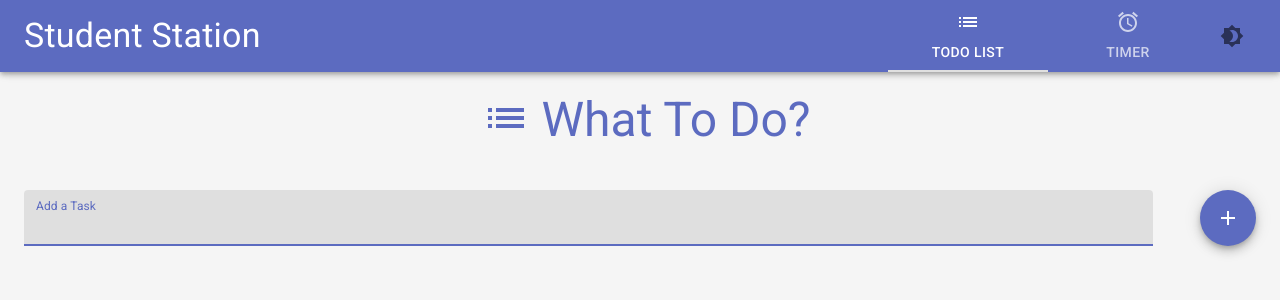
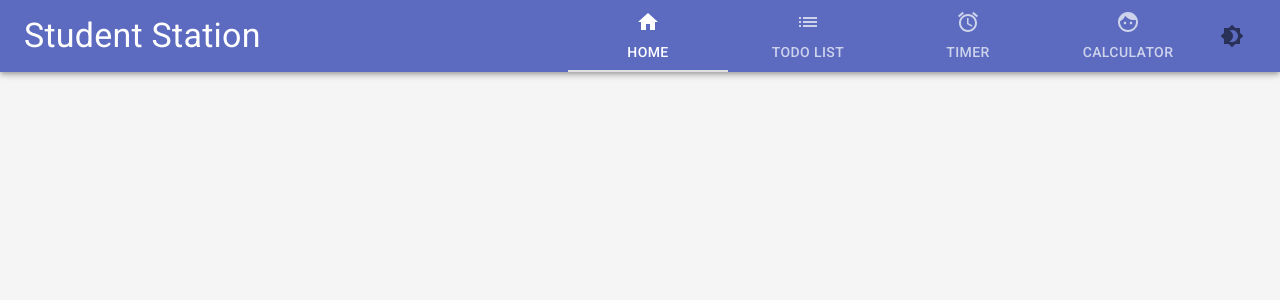
Before and after one commit to saad-afridi/StudentStation, a React (Create React App) app: page / in a window 1280 px wide. Shown: the top 300 px of the page. Built offline with nearby package versions, Linux system fonts and the light colour scheme.

Commit message:
Fixed course removal problem

```diff
--- a/package.json
+++ b/package.json
@@ -11,8 +11,10 @@
     "react": "^17.0.2",
     "react-dom": "^17.0.2",
     "react-icons": "^4.2.0",
+    "react-redux": "^7.2.4",
     "react-router-dom": "^5.2.0",
     "react-scripts": "4.0.3",
+    "redux": "^4.1.0",
     "web-vitals": "^1.1.1"
   },
   "scripts": {
--- a/src/App.js
+++ b/src/App.js
@@ -8,13 +8,13 @@ import {AppBar, Toolbar, Typography,
 import Brightness4Icon from '@material-ui/icons/Brightness4';
 import ListIcon from '@material-ui/icons/List';
 import AccessAlarmIcon from '@material-ui/icons/AccessAlarm';
-// import HomeIcon from '@material-ui/icons/Home'
-// import FaceIcon from '@material-ui/icons/Face';
+import HomeIcon from '@material-ui/icons/Home'
+import FaceIcon from '@material-ui/icons/Face';
 
 // App Pages
 import ToDoPage from './pages/Todo';
 import TimerPage from './pages/Timer';
-// import CalculatorPage from './pages/Calculator'
+import CalculatorPage from './pages/Calculator'
 
 // Theme and Styling
 import { withStyles, ThemeProvider} from '@material-ui/styles';
@@ -120,19 +120,19 @@ class App extends React.Component {
                         Student Station
                     </Typography>
                     <Tabs value={this.state.selectedTab} onChange={this.changeTabs}>
-                        {/* <Tab label="Home" icon={<HomeIcon />} /> */}
+                        <Tab label="Home" icon={<HomeIcon />} />
                         <Tab label="Todo List" icon={<ListIcon />} />
                         <Tab label="Timer" icon={<AccessAlarmIcon />} />
-                        {/* <Tab label="Calculator" icon={<FaceIcon />} /> */}
+                        <Tab label="Calculator" icon={<FaceIcon />} />
                     </Tabs>
                     <IconButton onClick={this.changeThemes}>
                         <Brightness4Icon />
                     </IconButton>
                 </Toolbar>
             </AppBar>
-            {this.state.selectedTab === 0 && <ToDoPage />}
+            {this.state.selectedTab === 1 && <ToDoPage />}
 
-            {this.state.selectedTab === 1 && <TimerPage
+            {this.state.selectedTab === 2 && <TimerPage
             updateAlarmTimeFn= {this.setAlarmTime}
             checkAlarmFn={this.checkAlarmClock}
             togglePauseFn={this.togglePause}
@@ -149,7 +149,7 @@ class App extends React.Component {
             >
             </TimerPage>}
 
-            {/* {this.state.selectedTab === 3 && <CalculatorPage />} */}
+            {this.state.selectedTab === 3 && <CalculatorPage />}
         </ThemeProvider>
         </div>
         )
--- a/src/components/Calc/AddCourse.js
+++ b/src/components/Calc/AddCourse.js
@@ -18,8 +18,8 @@ const styles = theme => ({
 
 class AddCourse extends Component {
 
-    constructor() {
-        super();
+    constructor(props) {
+        super(props);
         this.state = {
             course : {
                 name: "",
--- a/src/components/Calc/AddMark.js
+++ b/src/components/Calc/AddMark.js
@@ -23,8 +23,8 @@ const styles = theme => ({
 
 class AddMark extends Component {
 
-    constructor(){
-        super();
+    constructor(props){
+        super(props);
         this.state = {
             type: "Test",
             mark: 0,
--- a/src/components/Calc/CourseItem.js
+++ b/src/components/Calc/CourseItem.js
@@ -21,21 +21,32 @@ const styles = theme => ({
 
 class CourseItem extends Component {
 
+    constructor(props) {
+        super(props);
+        const {course} = this.props;
+
+        this.state = {
+            course : course,
+        };
+    }
 
     render() {
-        const {classes, course} = this.props;
+        const {classes} = this.props;
 
         return (
         <Grid item component={Paper} className={classes.course}>
-            <Typography variant="h5" align="left"> {course.name} </Typography>
+            <Typography variant="h5" align="left"> {this.state.course.name} </Typography>
             <hr />
-            <AddMark updateMarksFn={this.updateMarks.bind(this, course)} course={course} />
-            {course.marks.length > 0 ? <MarkList updateMarksFn={this.updateMarks.bind(this, course)} course={course} /> : ""}
+            <AddMark updateMarksFn={this.updateMarks} course={this.state.course} />
+            {this.state.course.marks.length > 0 ?
+            <MarkList updateMarksFn={this.updateMarks} course={this.state.course} /> : ""}
         </Grid>
         )
     }
 
     updateMarks = (course) => {
+        console.log("Something happened!", course);
+        this.setState({course});
         this.props.updateMarksFn(course);
     }
 }
--- a/src/components/Calc/MarkList.js
+++ b/src/components/Calc/MarkList.js
@@ -21,6 +21,13 @@ const styles = theme => ({
 
 const createData = (type, mark, weight) => {
     return {type, mark, weight};
+}
+
+const revertData = (rows) => {
+    const revertedMarks = rows.map(_value => {
+        return([_value.type, _value.mark, _value.weight])
+    });
+    return revertedMarks;
 }
 
 
@@ -75,9 +82,11 @@ class MarkList extends React.Component {
     deleteMark = async (e, index) => {
         let { rows } = this.state;
         let { course } = this.props;
+        console.log("Before", course.marks);
         rows.splice(index, 1);
         await this.setState({ rows });
-        course.marks = this.state.rows;
+        course.marks = revertData(this.state.rows);
+        console.log("After", course.marks);
         this.props.updateMarksFn(course);
         console.log(e, course);
     }
--- a/src/pages/Calculator.js
+++ b/src/pages/Calculator.js
@@ -29,8 +29,8 @@ class CalculatorPage extends Component {
     // name is a unique id of a <Course>
     // marks is a list of all the marks of a <Course>
 
-    constructor() {
-        super();
+    constructor(props) {
+        super(props);
         this.state = {
             courses : [],
         };
--- a/src/pages/styles.css
+++ /dev/null
@@ -1,5 +0,0 @@
-
-
-body {
-    background: #000000;
-}
```
Also changed, not shown: 1 other file (tests, documents, lock files or other folders).
